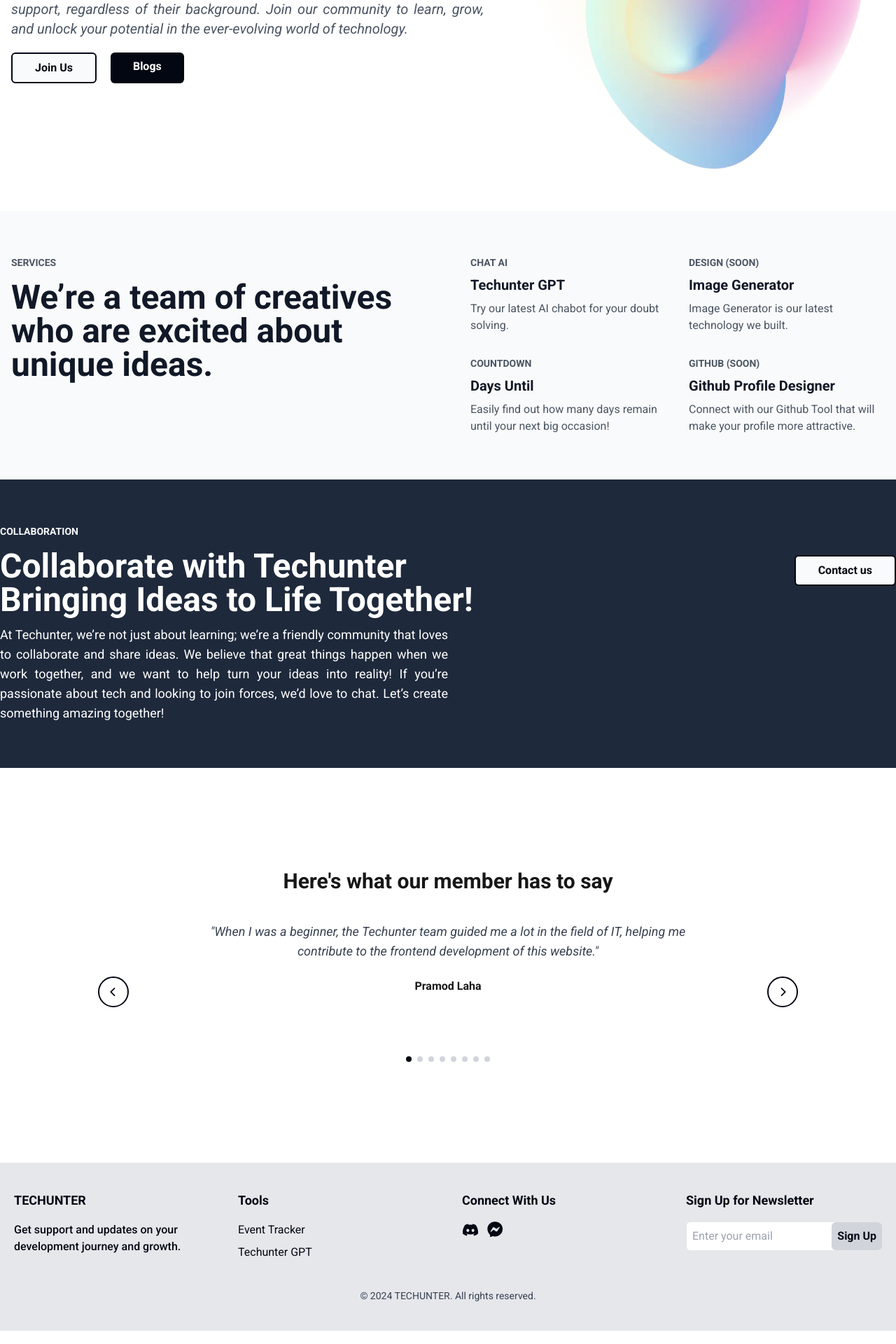
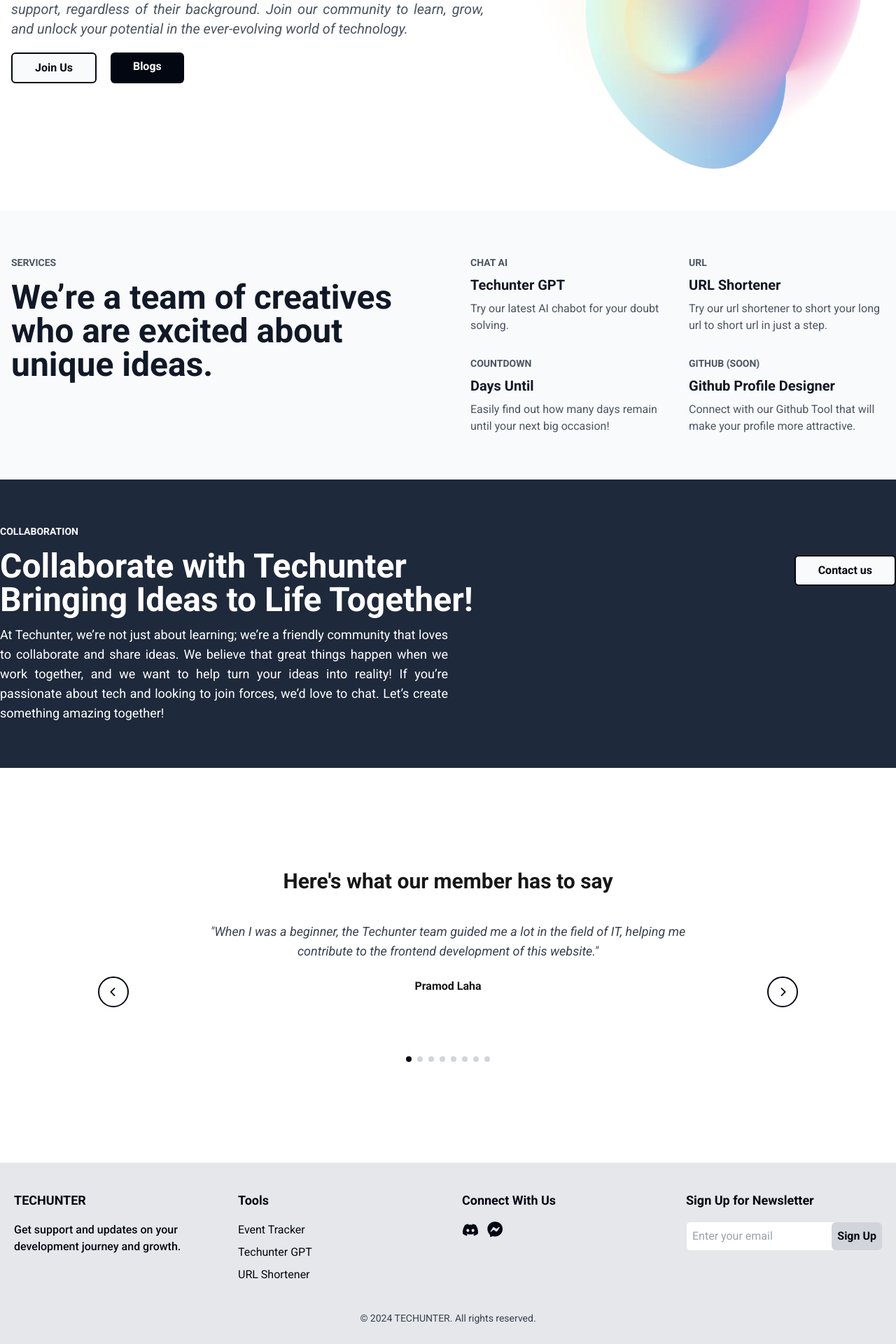
Before and after one commit to techunterhub/techunter, a Next.js app: page / in a window 1280 px wide. Shown: the part 482-2402 px from the top of the page at 70% size. Built offline with nearby package versions, Linux system fonts and the light colour scheme.

Commit message:
feat: product updated

```diff
--- a/components/Footer/Footer.tsx
+++ b/components/Footer/Footer.tsx
@@ -9,8 +9,9 @@ const Footer = () => {
         <div className="container mx-auto grid gap-10 grid-cols-1 sm:grid-cols-2 md:grid-cols-3 lg:grid-cols-4">
           <div className="text-center lg:text-left">
             <h3 className="text-lg font-bold mb-4">TECHUNTER</h3>
-            <p className="text-base font-medium">Get support and updates on your development journey and growth.</p>
-
+            <p className="text-base font-medium">
+              Get support and updates on your development journey and growth.
+            </p>
           </div>
 
           <div className="text-center lg:text-left">
@@ -33,6 +34,15 @@ const Footer = () => {
                   Techunter GPT
                 </Link>
               </li>
+              <li>
+                <Link
+                  href="https://shortenurl.techunterhub.com/"
+                  target="_blank"
+                  className="hover:underline"
+                >
+                  URL Shortener
+                </Link>
+              </li>
             </ul>
           </div>
 
@@ -45,14 +55,20 @@ const Footer = () => {
                   target="_blank"
                   className="font-bold hover:underline"
                 >
-                  <FaDiscord className="hover:text-blue-500 transition-all ease-linear duration-300" size="1.5em" />
+                  <FaDiscord
+                    className="hover:text-blue-500 transition-all ease-linear duration-300"
+                    size="1.5em"
+                  />
                 </Link>
                 <Link
                   href="https://m.me/j/AbZScFyvTHpDOAvG/"
                   target="_blank"
                   className="font-bold hover:underline"
                 >
-                  <FaFacebookMessenger className="hover:text-blue-700 transition-all ease-linear duration-300" size="1.4em" />
+                  <FaFacebookMessenger
+                    className="hover:text-blue-700 transition-all ease-linear duration-300"
+                    size="1.4em"
+                  />
                 </Link>
               </li>
             </ul>
--- a/components/Home/Services.tsx
+++ b/components/Home/Services.tsx
@@ -7,9 +7,9 @@ const services = [
     description: "Try our latest AI chabot for your doubt solving.",
   },
   {
-    category: "Design (soon)",
-    title: "Image Generator",
-    description: "Image Generator is our latest technology we built.",
+    category: "URL",
+    title: "URL Shortener",
+    description: "Try our url shortener to short your long url to short url in just a step.",
   },
   {
     category: "Countdown",
```
